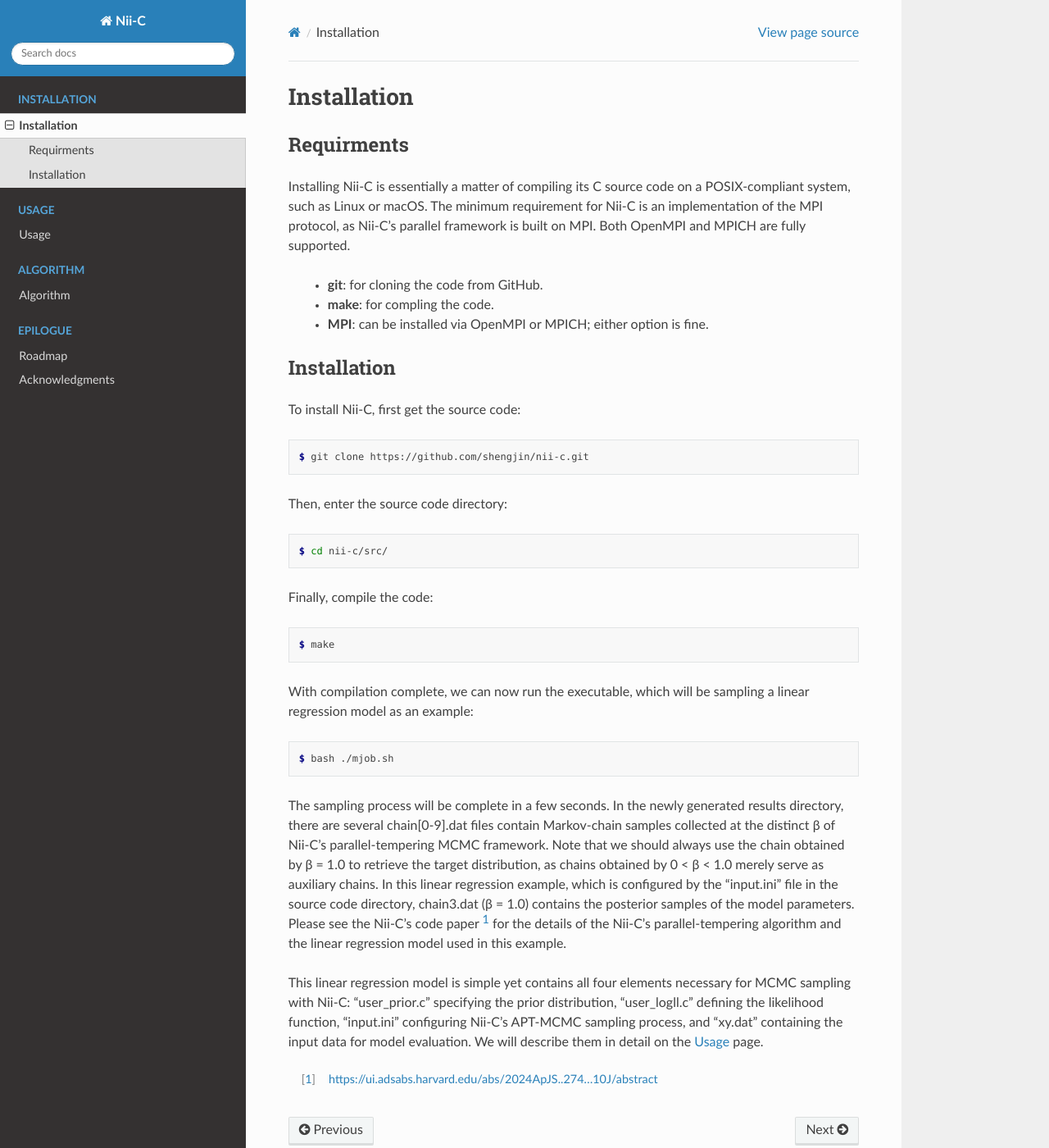
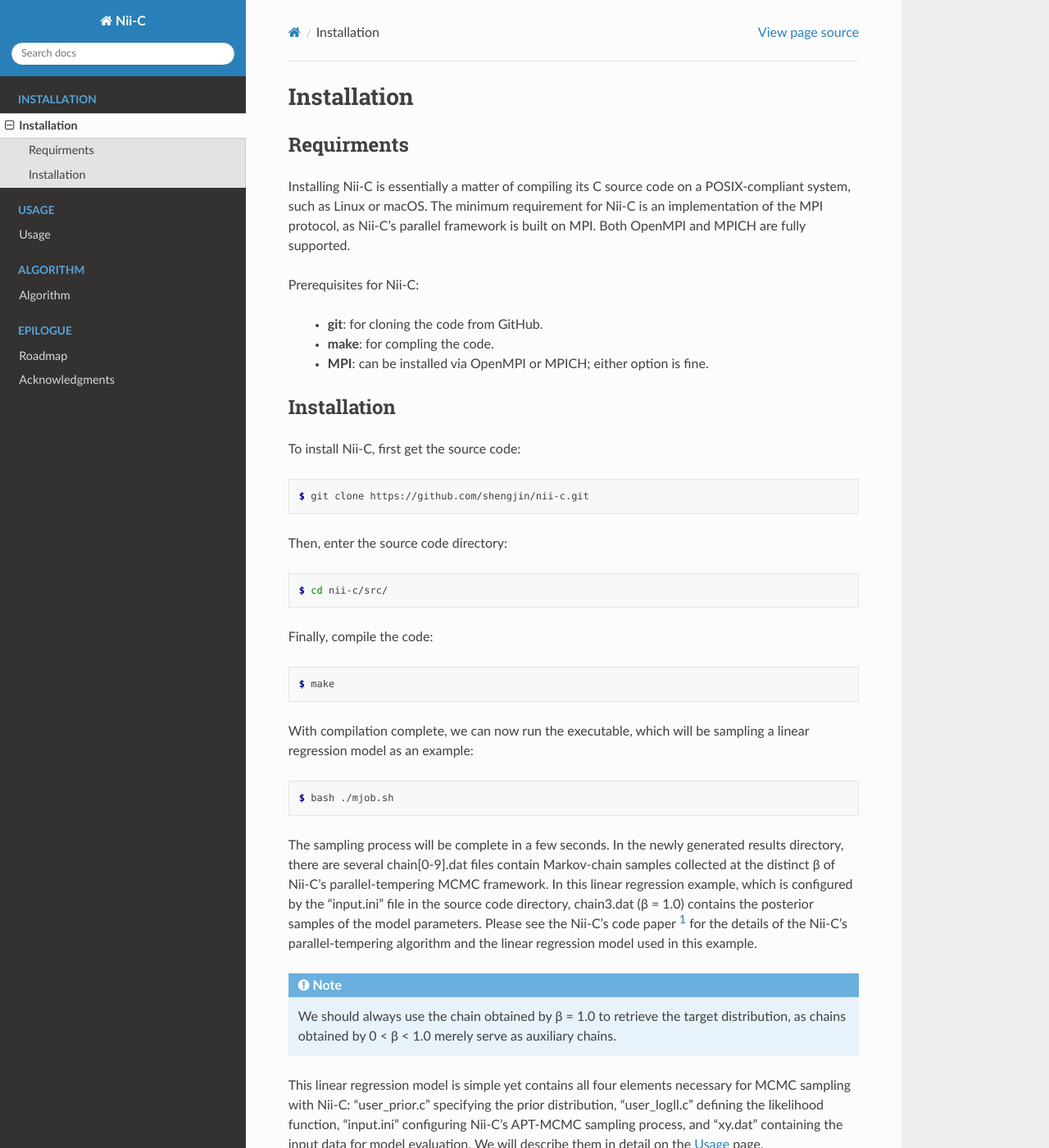
Before and after one commit to shengjin/nii-c-MAN, a Sphinx documentation site: the page built from docs/source/install.rst, in a window 1280 px wide and 1400 px high. Shown: the whole window at 82% size. Built offline with Sphinx 7.4.7 and the Read the Docs theme 3.1.0, drawn with Linux system fonts in a browser that asks for light colours.

Commit message:
modify epilogue

```diff
--- a/docs/source/install.rst
+++ b/docs/source/install.rst
@@ -9,6 +9,7 @@ Installing Nii-C is essentially a matter of compiling its C source code on a POS
 The minimum requirement for Nii-C is an implementation of the MPI protocol, as Nii-C's parallel framework is built on MPI.
 Both OpenMPI and MPICH are fully supported.
 
+Prerequisites for Nii-C:
 
    -  **git**: for cloning the code from GitHub.
    -  **make**: for compling the code.
@@ -47,9 +48,12 @@ With compilation complete, we can now run the executable, which will be sampling
 
 The sampling process will be complete in a few seconds.
 In the newly generated results directory, there are several chain[0-9].dat files contain Markov-chain samples collected at the distinct β of Nii-C’s parallel-tempering MCMC framework.
-Note that we should always use the chain obtained by β = 1.0 to retrieve the target distribution, as chains obtained by 0 < β < 1.0 merely serve as auxiliary chains.
 In this linear regression example, which is configured by the "input.ini" file in the source code directory, chain3.dat (β = 1.0) contains the posterior samples of the model parameters.
 Please see the Nii-C's code paper [1]_ for the details of the Nii-C's parallel-tempering algorithm and the linear regression model used in this example.
+
+
+.. note::
+    We should always use the chain obtained by β = 1.0 to retrieve the target distribution, as chains obtained by 0 < β < 1.0 merely serve as auxiliary chains.
 
 
 This linear regression model is simple yet contains all four elements necessary for MCMC sampling with Nii-C: "user_prior.c" specifying the prior distribution, "user_logll.c" defining the likelihood function, "input.ini" configuring Nii-C's APT-MCMC sampling process, and "xy.dat" containing the input data for model evaluation.
```
